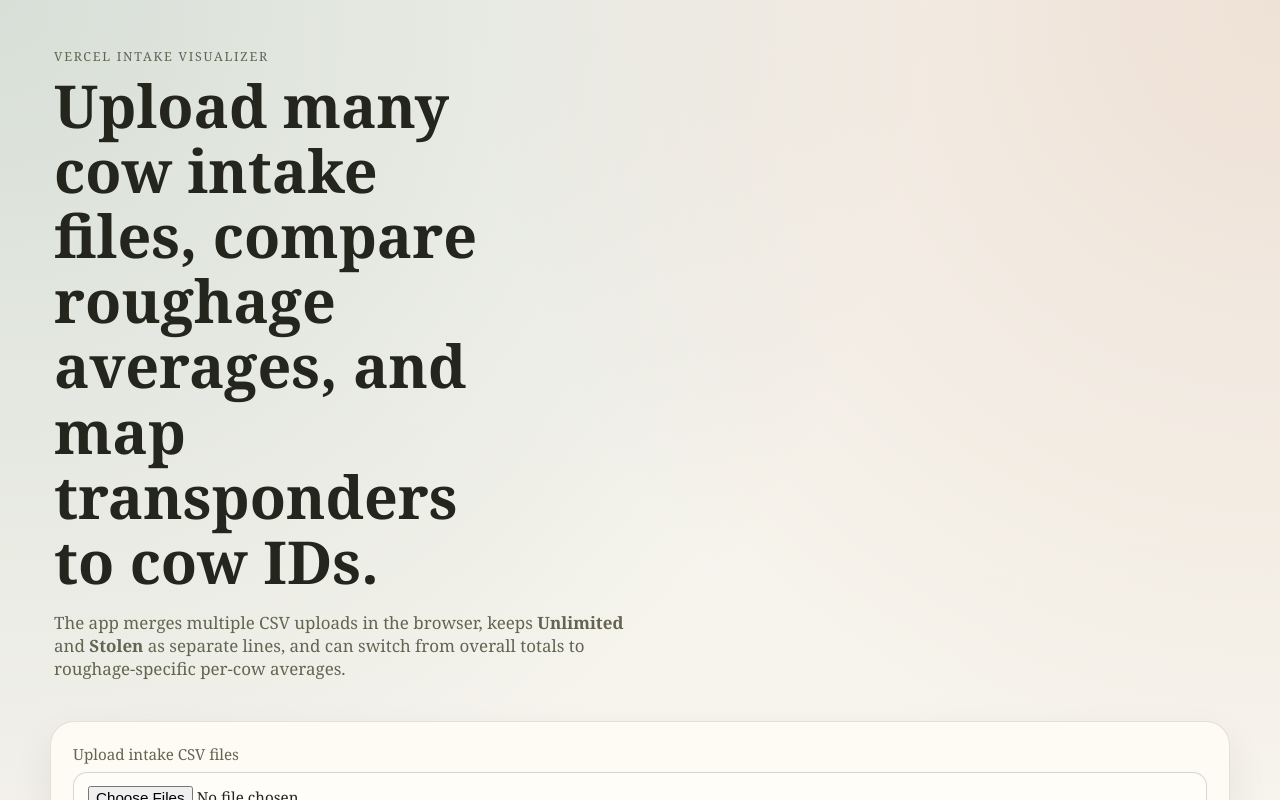
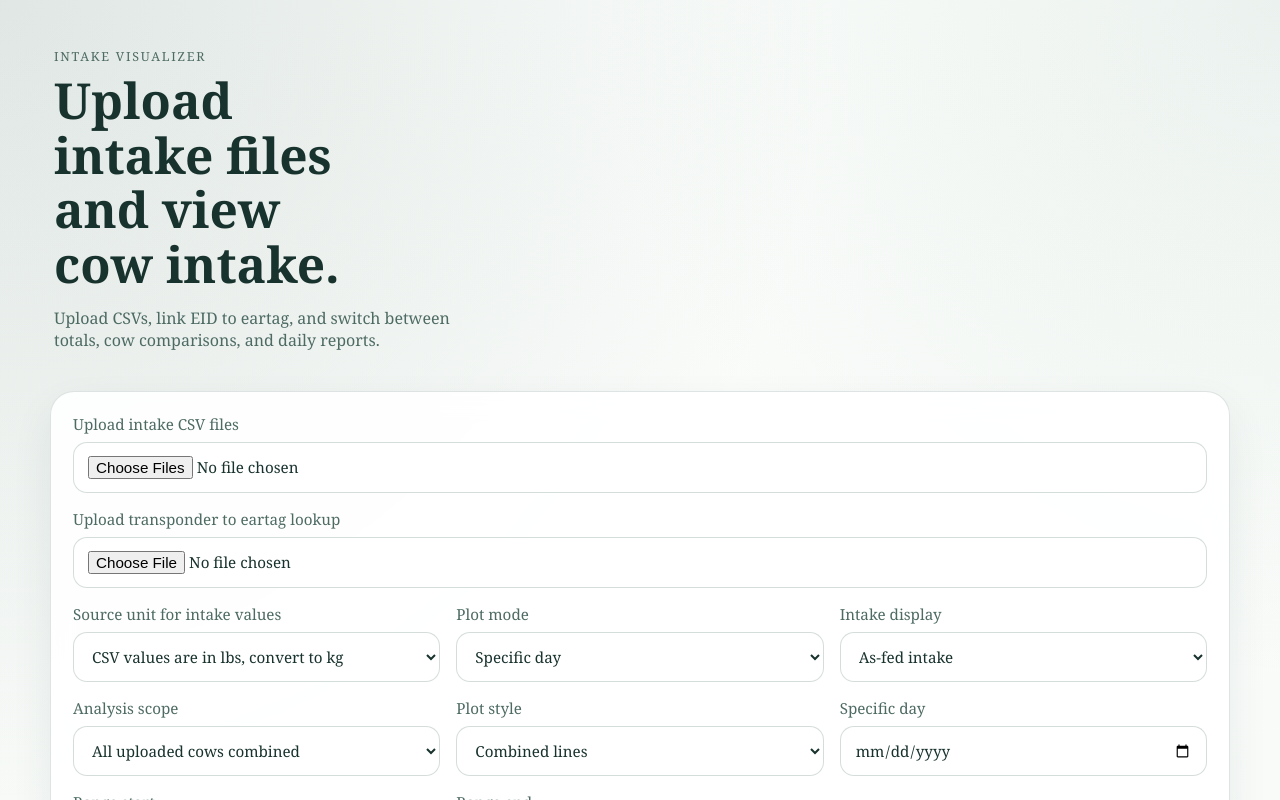
Before and after one commit to Sarmikasoglou/Daily_Intake_Analysis, a Next.js app: page / in a window 1280 px wide. Shown: the top 800 px of the page. Built offline with nearby package versions, Linux system fonts and the light colour scheme.

Commit message:
Simplify hero and apply MSU-inspired theme

```diff
--- a/app/globals.css
+++ b/app/globals.css
@@ -1,12 +1,12 @@
 :root {
-  --bg: #f4f1e8;
-  --panel: rgba(255, 252, 245, 0.88);
-  --border: rgba(60, 63, 46, 0.14);
-  --text: #24251c;
-  --muted: #626552;
-  --accent: #17594a;
-  --stolen: #b14f1f;
-  --shadow: 0 18px 40px rgba(36, 37, 28, 0.08);
+  --bg: #f4f7f4;
+  --panel: rgba(255, 255, 255, 0.9);
+  --border: rgba(24, 69, 59, 0.14);
+  --text: #18322d;
+  --muted: #4d6a63;
+  --accent: #18453b;
+  --stolen: #5f8f7e;
+  --shadow: 0 18px 40px rgba(24, 69, 59, 0.08);
 }
 
 * {
@@ -15,9 +15,9 @@
 
 html {
   background:
-    radial-gradient(circle at top left, rgba(23, 89, 74, 0.14), transparent 32%),
-    radial-gradient(circle at top right, rgba(177, 79, 31, 0.12), transparent 28%),
-    linear-gradient(180deg, #f7f5ef 0%, var(--bg) 100%);
+    radial-gradient(circle at top left, rgba(24, 69, 59, 0.12), transparent 32%),
+    radial-gradient(circle at top right, rgba(95, 143, 126, 0.1), transparent 26%),
+    linear-gradient(180deg, #fbfdfb 0%, var(--bg) 100%);
 }
 
 body {
@@ -64,13 +64,13 @@ button {
 }
 
 .hero h1 {
-  font-size: clamp(2rem, 5vw, 3.7rem);
-  max-width: 13ch;
+  font-size: clamp(2rem, 4.2vw, 3.1rem);
+  max-width: 12ch;
 }
 
 .hero-copy {
-  max-width: 62ch;
-  font-size: 1.06rem;
+  max-width: 48ch;
+  font-size: 1rem;
   color: var(--muted);
 }
 
@@ -110,17 +110,17 @@ button {
 input,
 select {
   width: 100%;
-  border: 1px solid rgba(36, 37, 28, 0.18);
+  border: 1px solid rgba(24, 69, 59, 0.18);
   border-radius: 14px;
   padding: 13px 14px;
-  background: #fffdf8;
+  background: #ffffff;
   color: var(--text);
 }
 
 input:focus,
 select:focus {
-  outline: 2px solid rgba(23, 89, 74, 0.2);
-  border-color: rgba(23, 89, 74, 0.4);
+  outline: 2px solid rgba(24, 69, 59, 0.18);
+  border-color: rgba(24, 69, 59, 0.36);
 }
 
 .checkbox-field {
@@ -180,21 +180,21 @@ select:focus {
   border-radius: 999px;
   padding: 12px 18px;
   background: var(--accent);
-  color: #fffdf8;
-  box-shadow: 0 10px 24px rgba(23, 89, 74, 0.18);
+  color: #ffffff;
+  box-shadow: 0 10px 24px rgba(24, 69, 59, 0.18);
 }
 
 .action-button:hover {
-  background: #124b3e;
+  background: #12382f;
 }
 
 .action-button-secondary {
   background: var(--stolen);
-  box-shadow: 0 10px 24px rgba(177, 79, 31, 0.18);
+  box-shadow: 0 10px 24px rgba(95, 143, 126, 0.2);
 }
 
 .action-button-secondary:hover {
-  background: #944118;
+  background: #4f7a6b;
 }
 
 .stats-grid {
@@ -254,9 +254,9 @@ select:focus {
 
 .tracked-card {
   padding: 16px;
-  border: 1px solid rgba(36, 37, 28, 0.12);
+  border: 1px solid rgba(24, 69, 59, 0.12);
   border-radius: 18px;
-  background: rgba(255, 255, 255, 0.56);
+  background: rgba(255, 255, 255, 0.72);
 }
 
 .tracked-card strong {
@@ -330,8 +330,8 @@ select:focus {
       0deg,
       transparent,
       transparent 39px,
-      rgba(36, 37, 28, 0.05) 39px,
-      rgba(36, 37, 28, 0.05) 40px
+      rgba(24, 69, 59, 0.05) 39px,
+      rgba(24, 69, 59, 0.05) 40px
     );
   border-radius: 20px;
   padding: 12px;
@@ -354,7 +354,7 @@ select:focus {
 }
 
 .cow-chip {
-  border: 1px solid rgba(36, 37, 28, 0.14);
+  border: 1px solid rgba(24, 69, 59, 0.14);
   border-radius: 999px;
   padding: 10px 14px;
   background: rgba(255, 255, 255, 0.7);
@@ -419,7 +419,7 @@ select:focus {
 
 .notes code {
   font-family: "Courier New", Courier, monospace;
-  background: rgba(36, 37, 28, 0.06);
+  background: rgba(24, 69, 59, 0.07);
   padding: 2px 6px;
   border-radius: 999px;
 }
--- a/app/page.js
+++ b/app/page.js
@@ -247,12 +247,11 @@ export default function Page() {
     <main className="app-shell">
       <section className="hero">
         <div>
-          <p className="eyebrow">Vercel Intake Visualizer</p>
-          <h1>Upload many cow intake files, compare roughage averages, and map transponders to cow IDs.</h1>
+          <p className="eyebrow">Intake Visualizer</p>
+          <h1>Upload intake files and view cow intake.</h1>
           <p className="hero-copy">
-            The app merges multiple CSV uploads in the browser, keeps <strong>Unlimited</strong> and{" "}
-            <strong>Stolen</strong> as separate lines, and can switch from overall totals to
-            roughage-specific per-cow averages.
+            Upload CSVs, link EID to eartag, and switch between totals, cow comparisons, and daily
+            reports.
           </p>
         </div>
       </section>
```
